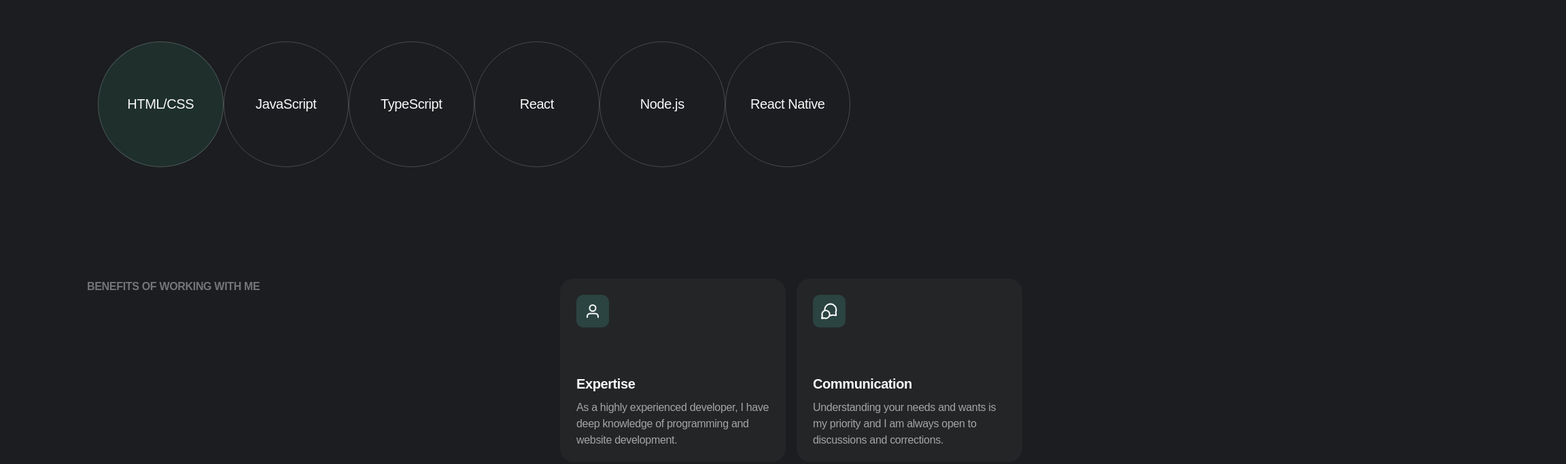
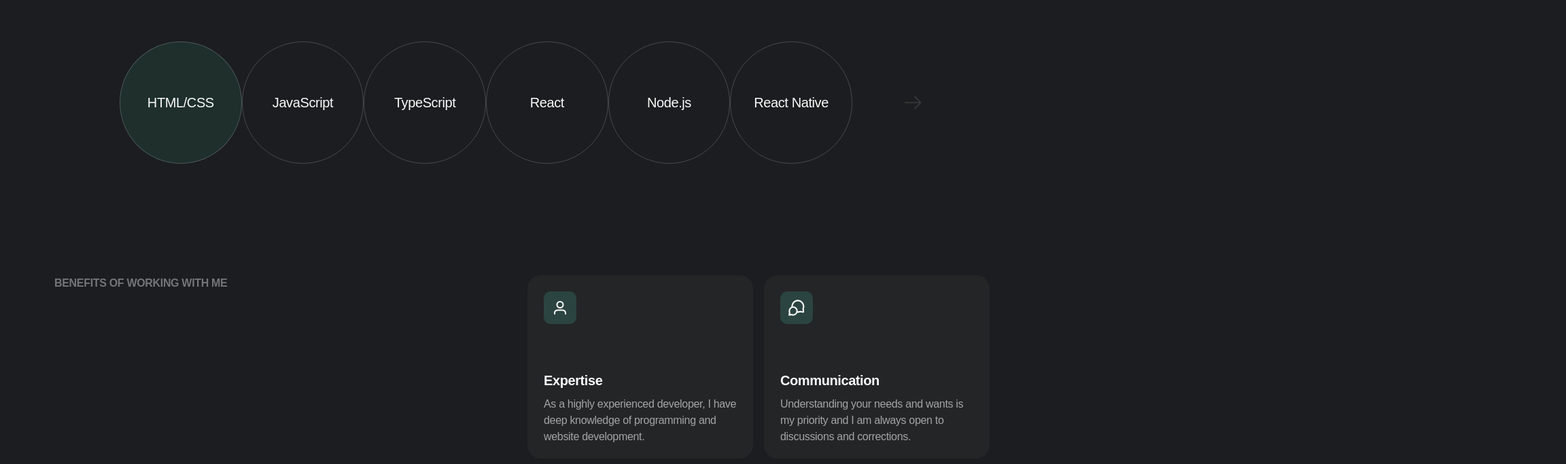
Before and after one commit to GoitStudentsWorks/js_111_DimaBarbara, a website built with Vite: page src/index.html in a window 1536 px wide. Shown: the part 2414-3097 px from the top of the page at 68% size, 2304 px wide, since content can reach past the window. Built offline with nearby package versions, Linux system fonts and the light colour scheme; files whose address does not match are found by name; what accordion-js would draw is missing.

Commit message:
edit about

```diff
--- a/src/css/about-me-2.css
+++ b/src/css/about-me-2.css
@@ -89,7 +89,7 @@
     font-size: 20px;
   }
   .btn-next {
-    width: 80px;
+    width: 40px;
   }
 }
 
@@ -97,7 +97,7 @@
   .skills-container {
       max-width: 1312px;
       gap: 72px;
-      padding-bottom: 164px;
+      padding: 0 64px 164px;
   }
   .skills.swiper {
     max-width: 1200px;
--- a/src/partials/about-me-2.html
+++ b/src/partials/about-me-2.html
@@ -11,6 +11,6 @@
     </ul>
   </div>
   <svg class="btn-next">
-    <use href="./img/about-me/skills.svg#icon-arrow-narrow-right"></use>
+    <use href="./img/about-me-img/skills.svg#icon-arrow-narrow-right"></use>
   </svg>
 </section>
```
Also changed, not shown: src/partials/about-me.html (+2 -0 lines), src/img/about-me-img/skills.svg (added).
